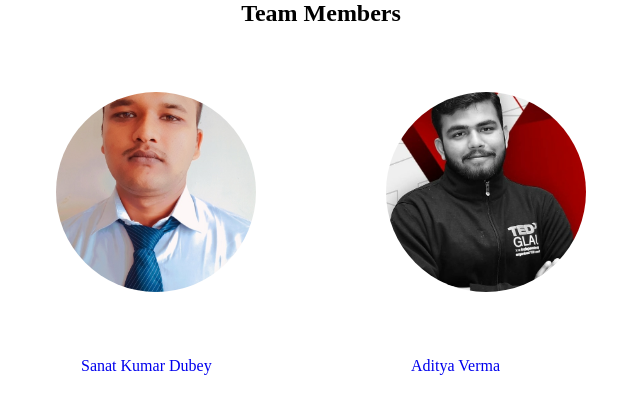
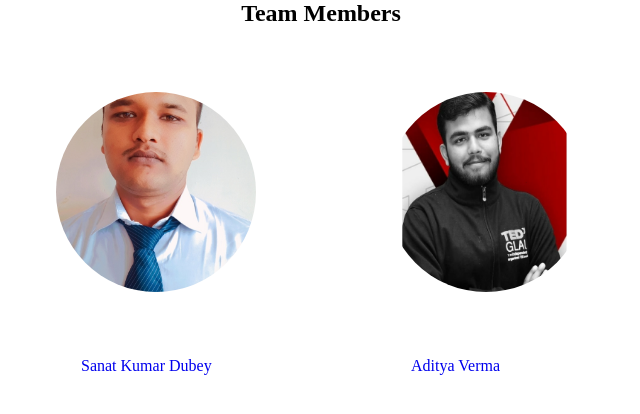
Before and after one commit to Sanat0412/Resume_Builder-Mini-Project, a PHP site: page /aboutUs.php in a window 1280 px wide. Shown: the part 100-514 px from the top of the page, without its empty margins (319-959 px from the left). Run offline with PHP 8.4, Linux system fonts and the light colour scheme.

Commit message:
fixed bugs

```diff
--- a/aboutUs.css
+++ b/aboutUs.css
@@ -43,20 +43,20 @@
     /* background-color: lightsalmon; */
 }
 
-#circle1 {
+#ca{
     margin: 65px;
     background-image: url('./Sanat.jpg');
     background-position: center;
     background-size: cover;
 }
 
-#circle2 {
+#cb {
     margin: 65px;
-    background-image: url('./verma.jpg');
+    background-image: url('./Verma.jpg');
     background-position: center;
     background-size: cover;
+}
 
-}
 
 
 
--- a/aboutUs.php
+++ b/aboutUs.php
@@ -26,12 +26,13 @@
             <h2>Team Members</h2>
             <div class="circlecontainer">
                 <div class="inner">
-                    <div class="circle" id="circle1"></div>
+                    <div class="circle" id="ca"></div>
                     <a href="https://github.com/Sanat0412">Sanat Kumar Dubey</a>
                 </div>
                 <div class="inner">
-                    <div class="circle" id="circle2"></div>
-                    <a href="https://github.com/VermaOverDrive">Aditya Verma</a>
+                    <div class="circle" id="cb"></div>
+                    <a href="https://github.com/vermaOverDrive">Aditya Verma</a>
+
                 </div>
             </div>
         </div>
```
Also changed, not shown: verma.jpg.
